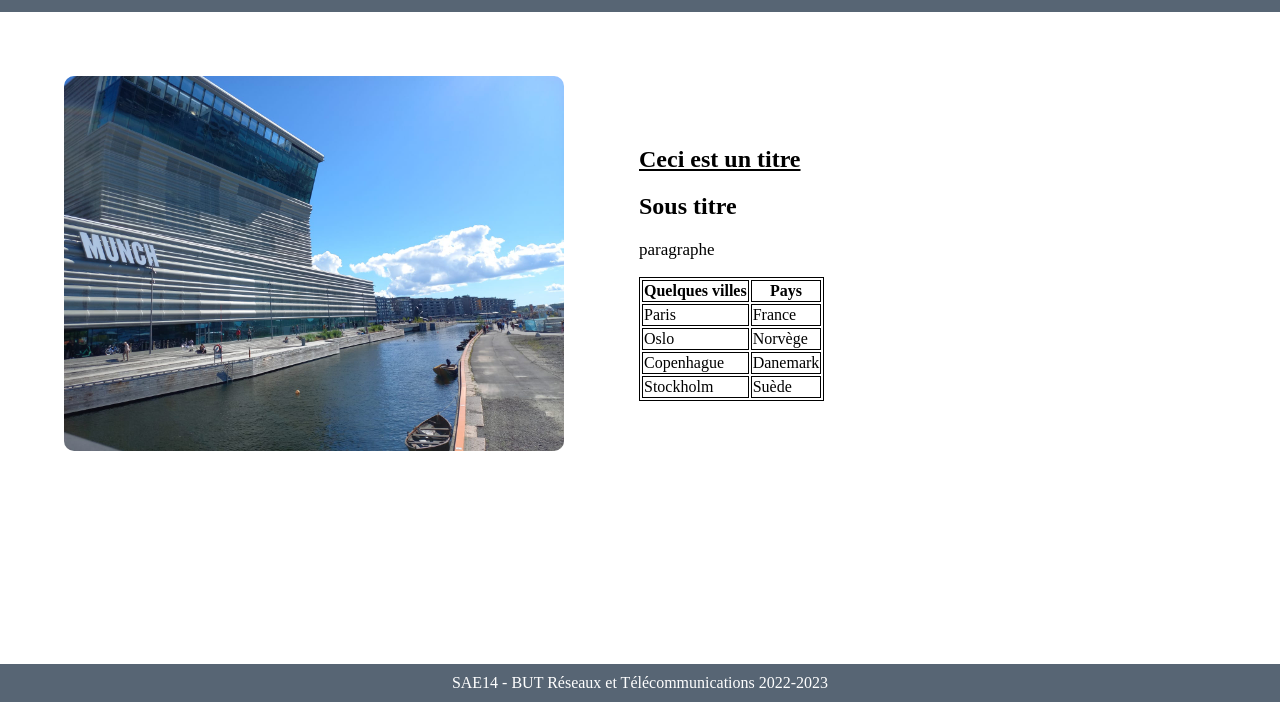
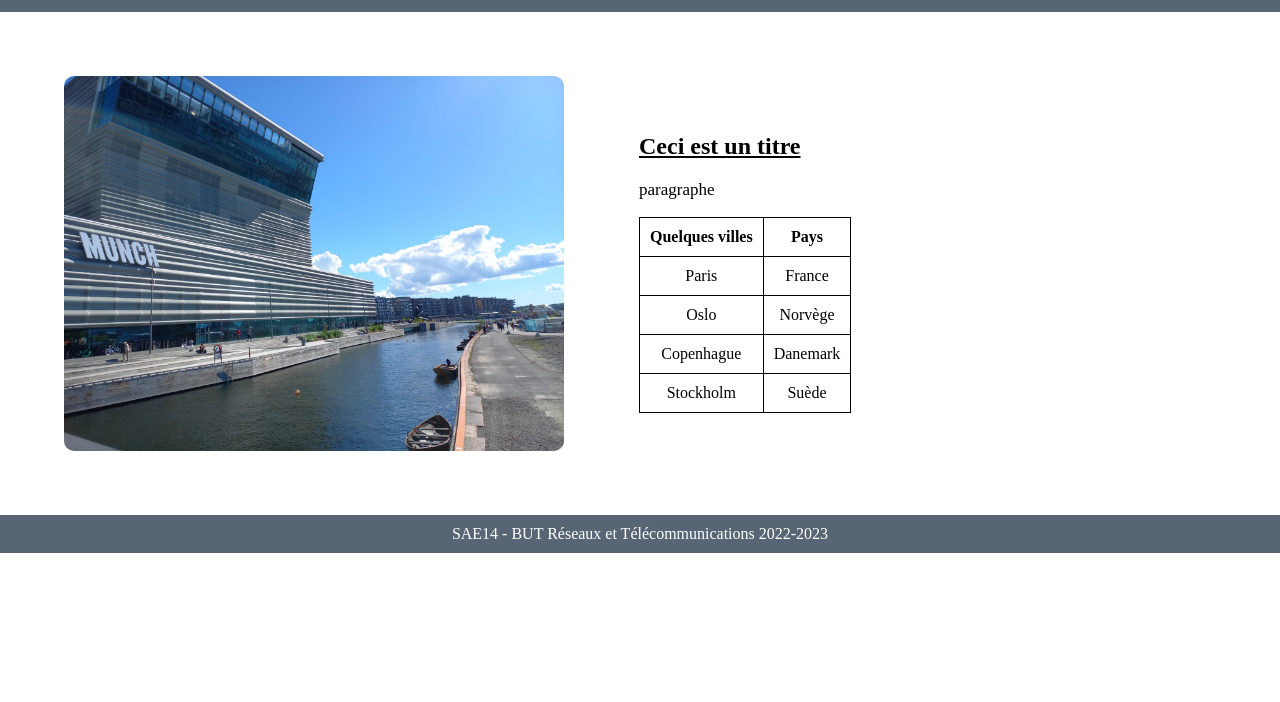
Before and after one commit to MatthieuLeboeuf/SAE14, a plain HTML site: page data.html in a window 1280 px wide. Shown: the part 98-800 px from the top of the page. Drawn offline with Linux system fonts and the light colour scheme.

Commit message:
updated table

```diff
--- a/assets/css/main.css
+++ b/assets/css/main.css
@@ -58,7 +58,6 @@ nav li:hover .hidden {
 /* footer */
 
 footer {
-    position: absolute;
     background-color: #576574;
     text-align: center;
     padding: 10px 0 10px 0;
@@ -92,10 +91,6 @@ section a:hover {
     text-decoration-color: #341f97;
 }
 
-table, th, td {
-    border: 1px solid black;
-}
-
 @media (max-width: 800px) {
     section {
         flex-direction: column;
@@ -119,8 +114,17 @@ table, th, td {
 
 /* content data */
 
-section table tr {
+table, th, td {
+    border: 1px solid black;
+}
+
+th, td {
     padding: 10px;
+    text-align: center;
+}
+
+table {
+    border-collapse: collapse;
 }
 
 #munch {
--- a/data.html
+++ b/data.html
@@ -36,7 +36,6 @@
         <img src="assets/img/munch.jpg" alt="Photo vacances copenhague" id="munch">
         <div>
             <h1>Ceci est un titre</h1>
-            <h2>Sous titre</h2>
             <p>paragraphe</p>
             <table>
                 <tr>
```
Also changed, not shown: about.html (+2 -3 lines).
